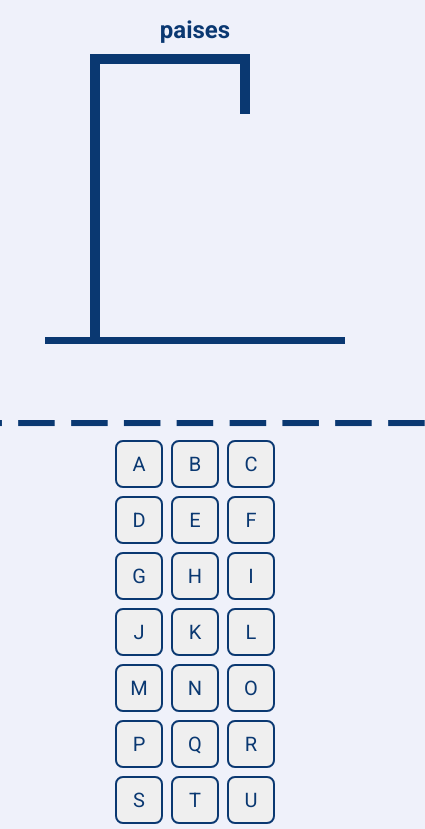
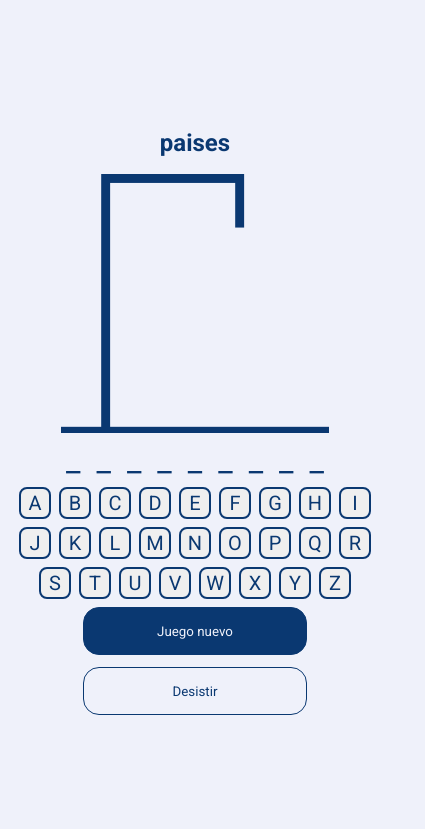
Before and after one commit to miguelramirez912/juego-del-ahorcado, a plain HTML site: page index.html in a window 390 px wide. Both pictures are taken after a click on the button "Iniciar juego". Shown: the top 829 px of the page, 425 px wide, since content can reach past the window. Drawn offline with Linux system fonts and the light colour scheme.

Commit message:
Agregados estilos responsive

```diff
--- a/index.html
+++ b/index.html
@@ -16,7 +16,7 @@
         </div>
         <div class="game hide" id="game">
             <h2>Categoria</h2>
-            <canvas width="300" height="300"></canvas>
+            <canvas></canvas>
             <div id="word-container"></div>
             <div id="letter-container"></div>
             <div class="game-buttons">
@@ -32,9 +32,3 @@
     <script src="./script.js"></script>
 </body>
 </html>
-
-<!-- mostrar resultado -->
-<!-- dibuajar canvas -->
-<!-- Agregar palabra -->
-<!-- Agregar categoria -->
-<!-- Mostrar categoria -->
--- a/script.js
+++ b/script.js
@@ -11,6 +11,9 @@ const addWordContainer = document.querySelector('#agregar-palabra');
 const addWordButton = document.querySelector('#agregar-palabra-btn');
 const giveUpButton = document.querySelector('#desistir');
 
+var heightRatio = 1;
+canvas.height = canvas.width * heightRatio;
+
 // variables globales
 let chosenWord = '';
 let winCount = 0;
@@ -20,7 +23,6 @@ let categorias = {
     paises: ['mexico', 'colombia', 'argentina', 'alemania', 'francia', 'korea', 'india', 'egipto', 'sudafrica', 'australia'],
     animales: ['leon', 'ballena', 'aguila', 'perro', 'cocodrilo', 'jirafa', 'hipopotamo', 'zebra', 'elefante', 'jaguar'],
     frutas: ['pera', 'naranja', 'guayaba', 'mango', 'mandarina', 'manzana', 'platano', 'fresa', 'uva', 'kiwi'],
-    libros: ['pera', 'naranja', 'guayaba', 'mango', 'mandarina', 'manzana', 'platano', 'fresa', 'uva', 'kiwi']
 }
 
 const getRandomCategory = (obj) => {
@@ -95,6 +97,8 @@ const createLetters = () => {
 }
 
 const canvasCreator = () => {
+    // let heightRatio = 1;
+    // canvas.height = canvas.width * heightRatio;
     let pincel = canvas.getContext("2d");
     pincel.beginPath();
     pincel.strokeStyle = '#0A3871';
--- a/style.css
+++ b/style.css
@@ -92,6 +92,10 @@ body{
     border: 1px solid black;
     border-radius: 5px;
 } */
+/* canvas {
+    width: 300;
+    height: 300;
+} */
 #letter-container {
     display: flex;
     flex-wrap: wrap;
@@ -178,20 +182,38 @@ body{
     display: none;
 }
 
-@media (max-width: 350px) {
-
+@media (max-width: 850px) {
     .container {
-        width: 95vw;
-    }
-    #word-container {
-        font-size: 3rem;
+        width: 90vw;
     }
     .game {
         height: 100%;
-        justify-content: space-around;
+        justify-content: center;
+        gap: 2.5rem;
+    }
+}
+
+@media (max-width: 450px) {
+    .container {
+        width: 100vw;
+    }
+
+    #word-container {
+        font-size: 2rem;
+    }
+    .game {
+        gap: .5rem;
+    }
+    canvas {
+        width: 75%;
     }
     .game-buttons {
         flex-direction: column;
-        gap: 1rem;
+        gap: .75rem;
+        margin-top: 0;
+    }
+    #letter-container button {
+        width: 2rem;
+        height: 2rem;
     }
 }
```
